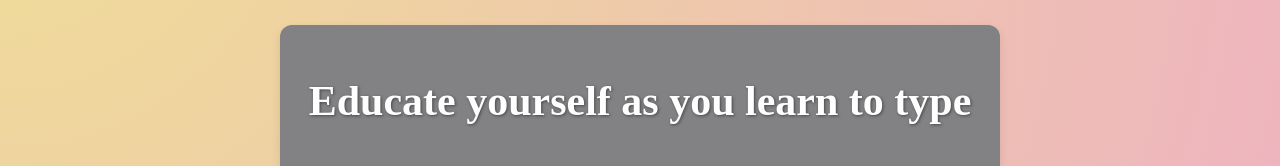
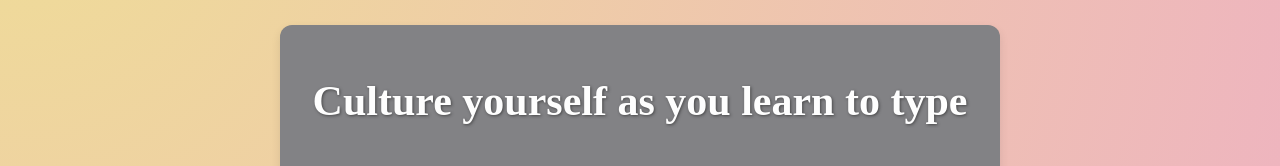
Before and after one commit to Bingeljell/typing-tutor-app, a React (Vite) app: page / in a window 1280 px wide. Shown: the part 154-320 px from the top of the page. Built offline with nearby package versions, Linux system fonts and the light colour scheme.

Commit message:
We're now a cultured app

```diff
--- a/src/components/TypingBox.jsx
+++ b/src/components/TypingBox.jsx
@@ -148,7 +148,7 @@ const TypingBox = () => {
   return (
 
     <div className="typing-box-container">
-      <h2 className="typing-box-title">Educate yourself as you learn to type</h2>
+      <h2 className="typing-box-title">Culture yourself as you learn to type</h2>
 
       {/* Mode Switch */}
       <button onClick={() => setCategory('classic')} className={`mode-button ${category === 'classic' ? 'classic-mode' : ''}`}>
```
